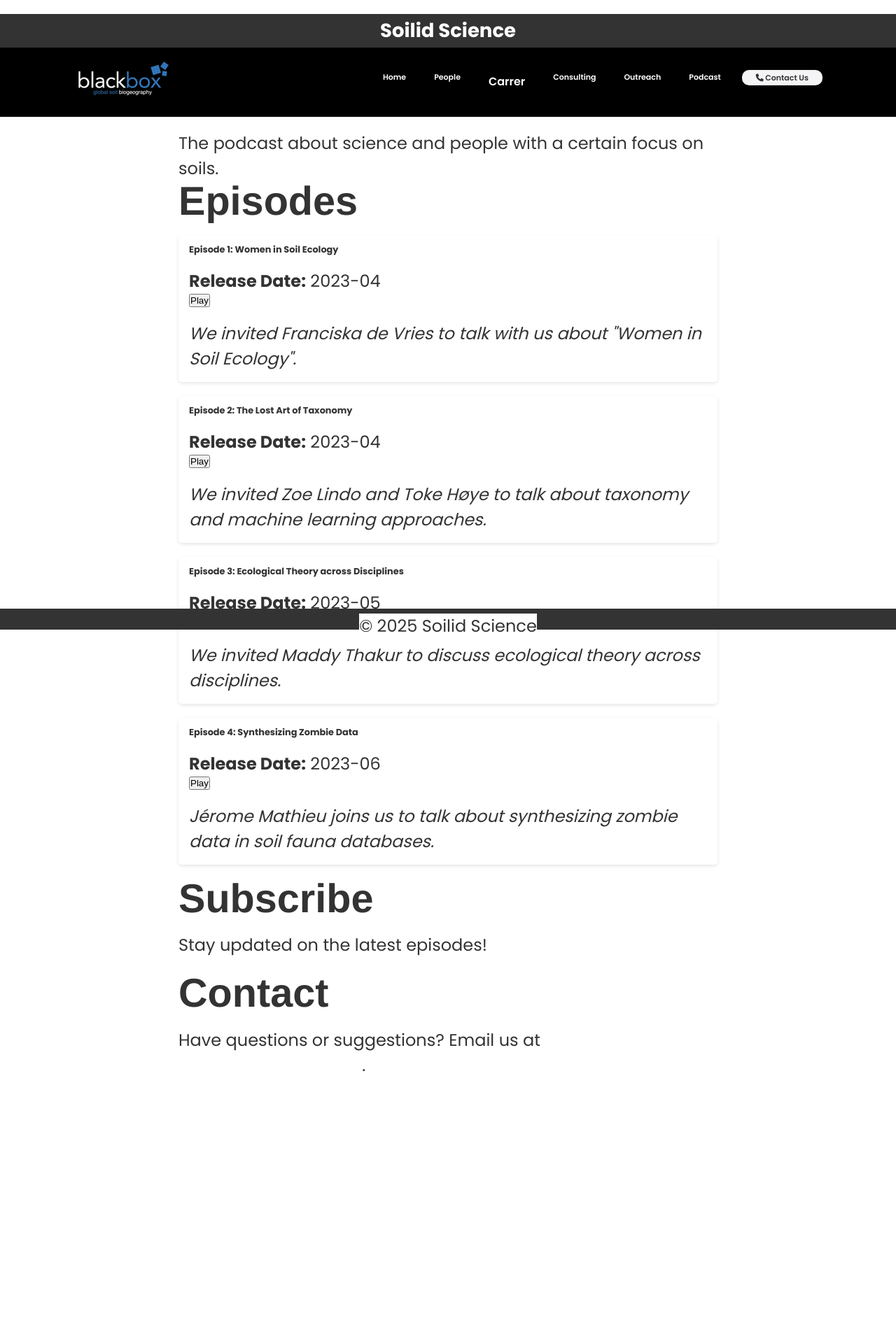
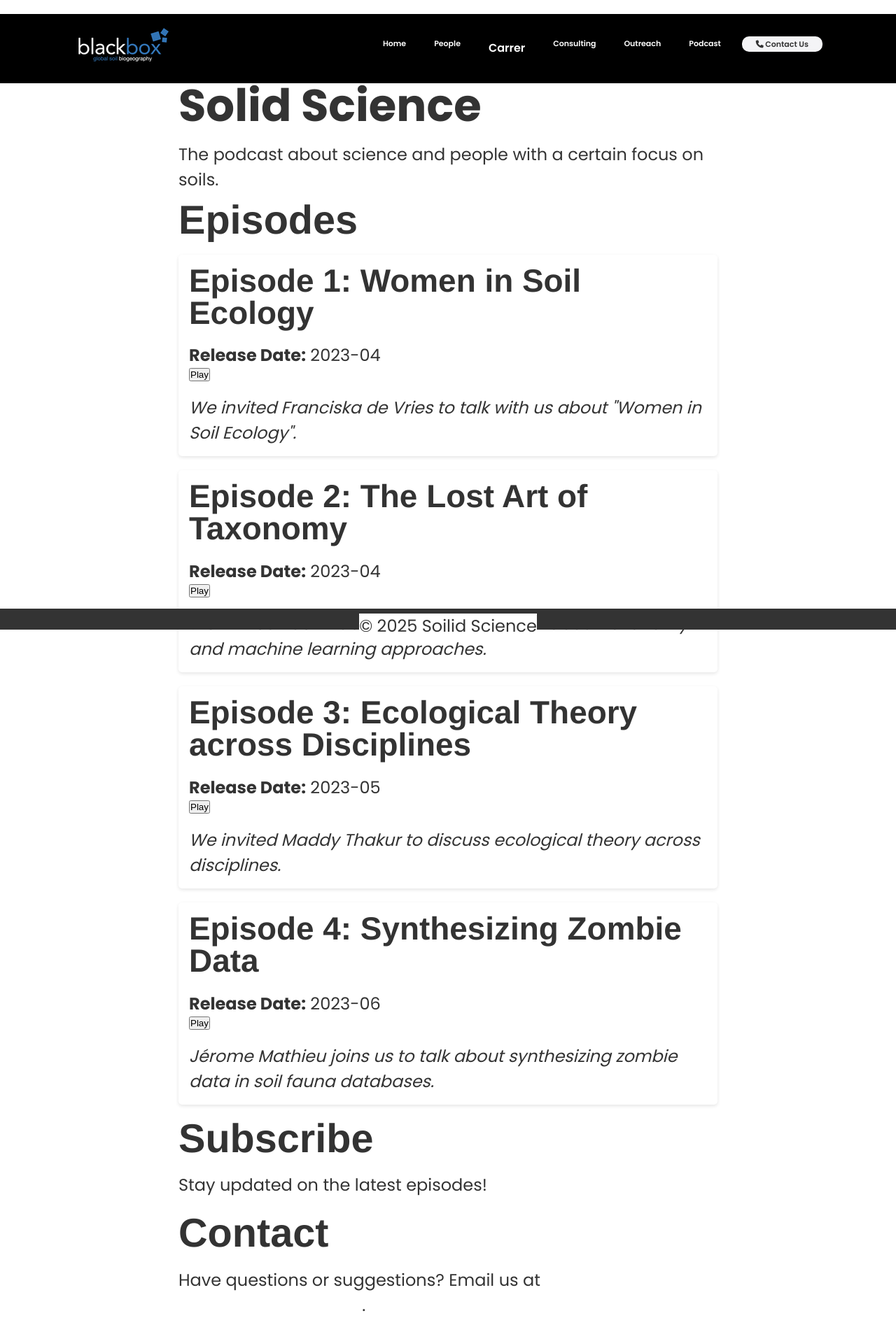
Before and after one commit to Blackboxgeo/blackbox.github.io, a Jekyll site: the page podcast/index.html, which Jekyll copies as it is, in a window 1280 px wide. Shown: the whole page at 70% size. Built offline with Jekyll 4.4.1, drawn with Linux system fonts in a browser that asks for light colours; before the commit the page ends 1541 px from its top, so only the background shows below that.

Commit message:
finish correcting podcast

```diff
--- a/assets/css/styles.css
+++ b/assets/css/styles.css
@@ -17,6 +17,13 @@
 h2 {
     font-family: Helvetica;
     font-size: 57.6px;
+    margin: 0;
+    padding: 0;
+}
+
+h3 {
+    font-family: Helvetica;
+    font-size: 45.9px;
     margin: 0;
     padding: 0;
 }
@@ -214,3 +221,7 @@
     border-radius: 5px;
     box-shadow: 0 2px 5px rgba(0, 0, 0, 0.1);
 }
+
+.play-button {
+    size: 20px 40px;
+}
--- a/podcast/index.html
+++ b/podcast/index.html
@@ -12,11 +12,6 @@
   <link rel="stylesheet" href="https://cdnjs.cloudflare.com/ajax/libs/font-awesome/6.4.2/css/all.min.css" crossorigin="anonymous"/>
 </head>
 <body class="body-general">
-
-  <header>
-    <h1>Soilid Science</h1>
-  </header>
-
   <nav class="navbar">
     <div class="container">
       <div class="logo">
@@ -58,8 +53,11 @@
 
   <main class="container-sm">
     <section>
+      <h1>Solid Science</h1>
       <p>The podcast about science and people with a certain focus on soils.</p>
     </section>
+
+    <br>
 
     <section>
       <h2>Episodes</h2>
```
